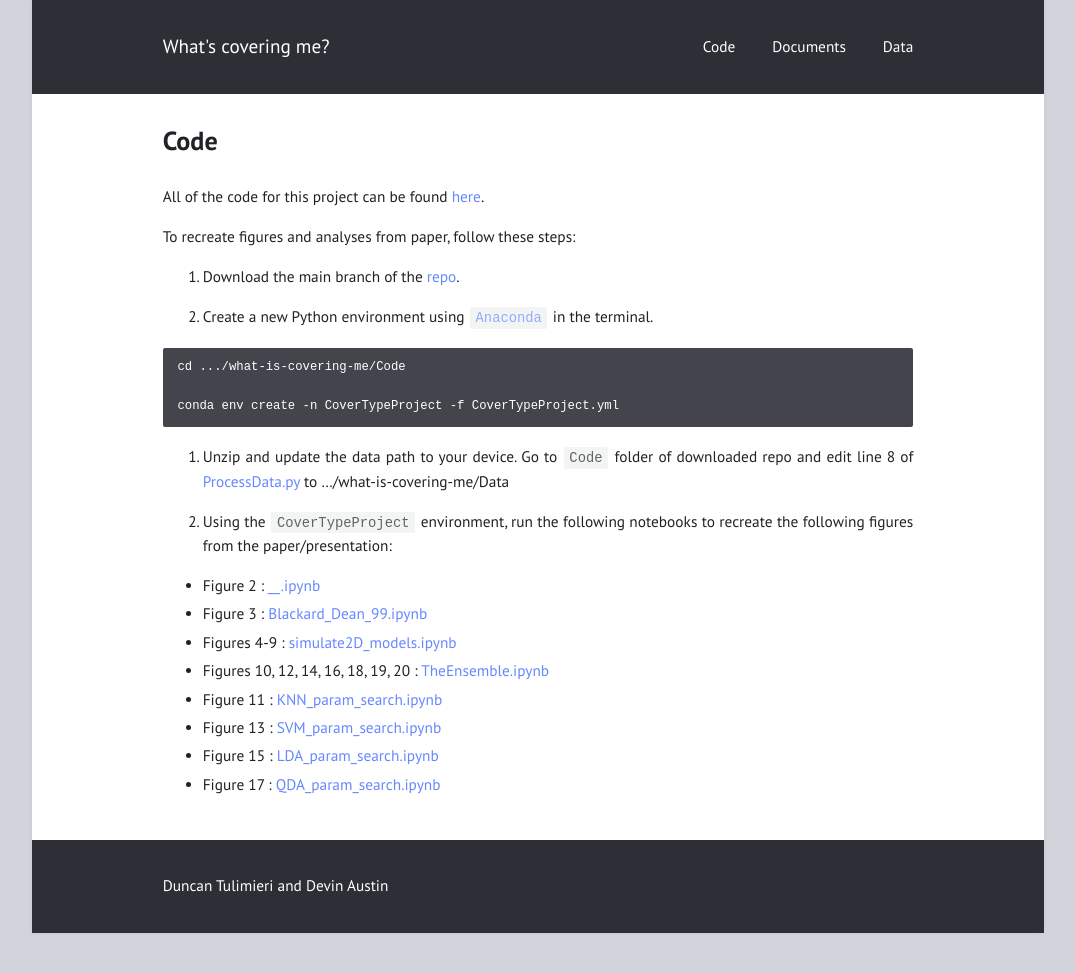
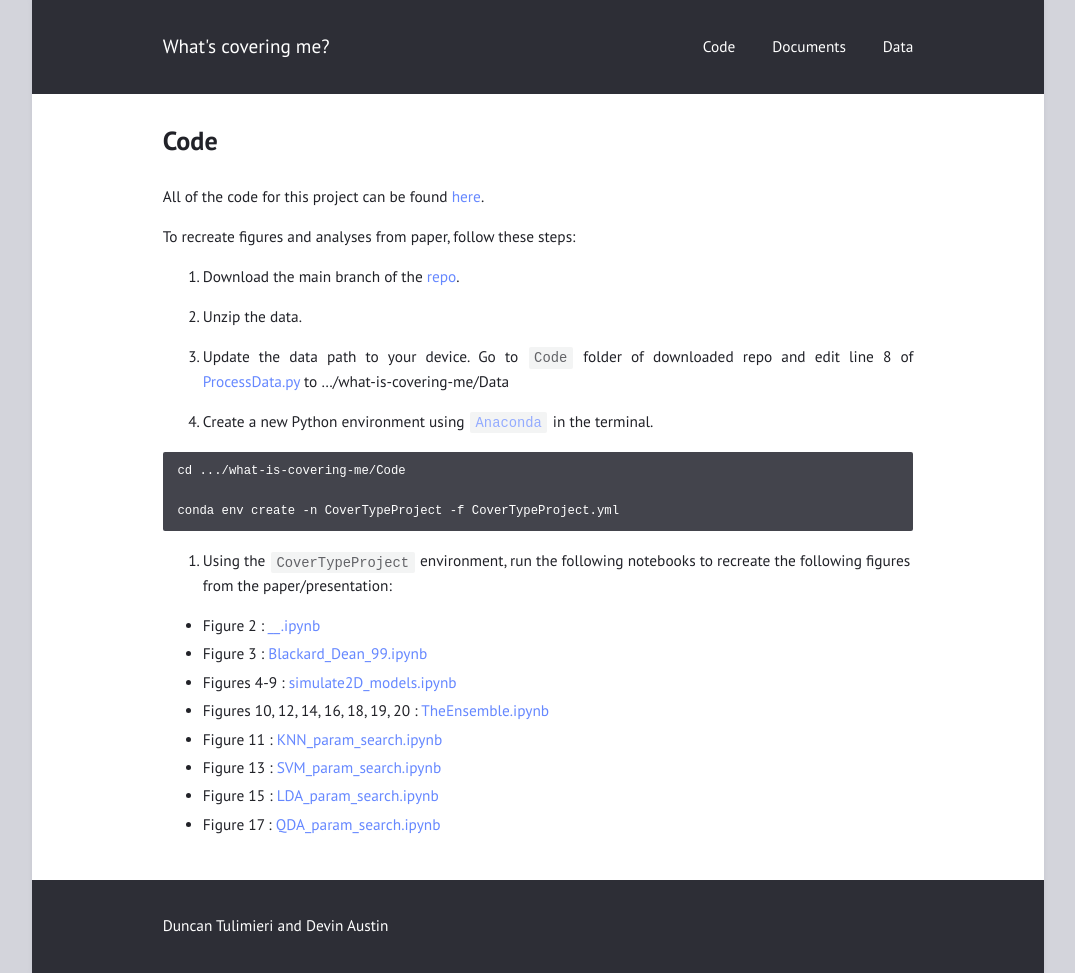
Before and after one commit to tulimid1/what-is-covering-me, a Jekyll site: the page built from code.md, in a window 1280 px wide. Shown: the whole page, without its empty margins (102-1177 px from the left). Built offline with Jekyll 4.4.1, drawn with Linux system fonts in a browser that asks for light colours; before the commit the page ends 933 px from its top, so only the background shows below that; some of the changed lines change nothing that is shown.

Commit message:
Update code.md

````diff
--- a/code.md
+++ b/code.md
@@ -10,7 +10,11 @@
 
 1. Download the main branch of the [repo](https://github.com/tulimid1/what-is-covering-me/tree/main).
 
-2. Create a new Python environment using [`Anaconda`](https://www.anaconda.com/) in the terminal.
+2. Unzip the data.
+
+3. Update the data path to your device. Go to `Code` folder of downloaded repo and edit line 8 of [ProcessData.py](https://github.com/tulimid1/what-is-covering-me/blob/main/Code/ProcessData.py) to .../what-is-covering-me/Data
+
+4. Create a new Python environment using [`Anaconda`](https://www.anaconda.com/) in the terminal.
 
 ```
 cd .../what-is-covering-me/Code
@@ -18,15 +22,13 @@
 conda env create -n CoverTypeProject -f CoverTypeProject.yml
 ```
 
-3. Unzip and update the data path to your device. Go to `Code` folder of downloaded repo and edit line 8 of [ProcessData.py]() to .../what-is-covering-me/Data
-
-4. Using the `CoverTypeProject` environment, run the following notebooks to recreate the following figures from the paper/presentation:
+5. Using the `CoverTypeProject` environment, run the following notebooks to recreate the following figures from the paper/presentation:
 
 * Figure 2 : [____.ipynb]()
-* Figure 3 : [Blackard_Dean_99.ipynb]()
-* Figures 4-9 : [simulate2D_models.ipynb]()
-* Figures 10, 12, 14, 16, 18, 19, 20 : [TheEnsemble.ipynb]()
-* Figure 11 : [KNN_param_search.ipynb]()
-* Figure 13 : [SVM_param_search.ipynb]()
-* Figure 15 : [LDA_param_search.ipynb]()
-* Figure 17 : [QDA_param_search.ipynb]()
+* Figure 3 : [Blackard_Dean_99.ipynb](https://github.com/tulimid1/what-is-covering-me/blob/main/Code/Blackard_Dean_99.ipynb)
+* Figures 4-9 : [simulate2D_models.ipynb](https://github.com/tulimid1/what-is-covering-me/blob/main/Code/simulate2D_models.ipynb)
+* Figures 10, 12, 14, 16, 18, 19, 20 : [TheEnsemble.ipynb](https://github.com/tulimid1/what-is-covering-me/blob/main/Code/TheEnsemble.ipynb)
+* Figure 11 : [KNN_param_search.ipynb](https://github.com/tulimid1/what-is-covering-me/blob/main/Code/KNN_param_search.ipynb)
+* Figure 13 : [SVM_param_search.ipynb](https://github.com/tulimid1/what-is-covering-me/blob/main/Code/SVM_param_search.ipynb)
+* Figure 15 : [LDA_param_search.ipynb](https://github.com/tulimid1/what-is-covering-me/blob/main/Code/LDA_param_search.ipynb)
+* Figure 17 : [QDA_param_search.ipynb](https://github.com/tulimid1/what-is-covering-me/blob/main/Code/QDA_param_search.ipynb)
````
